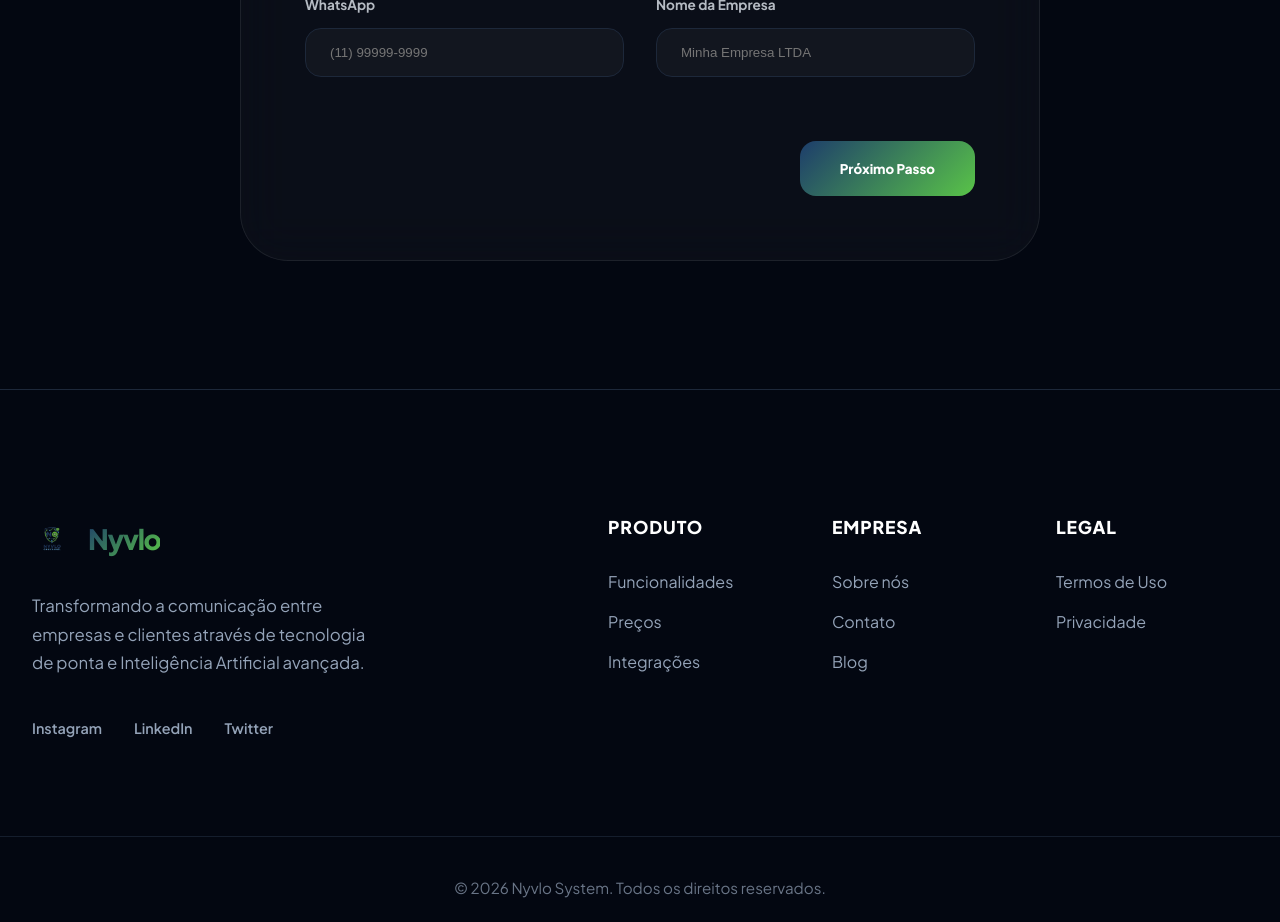
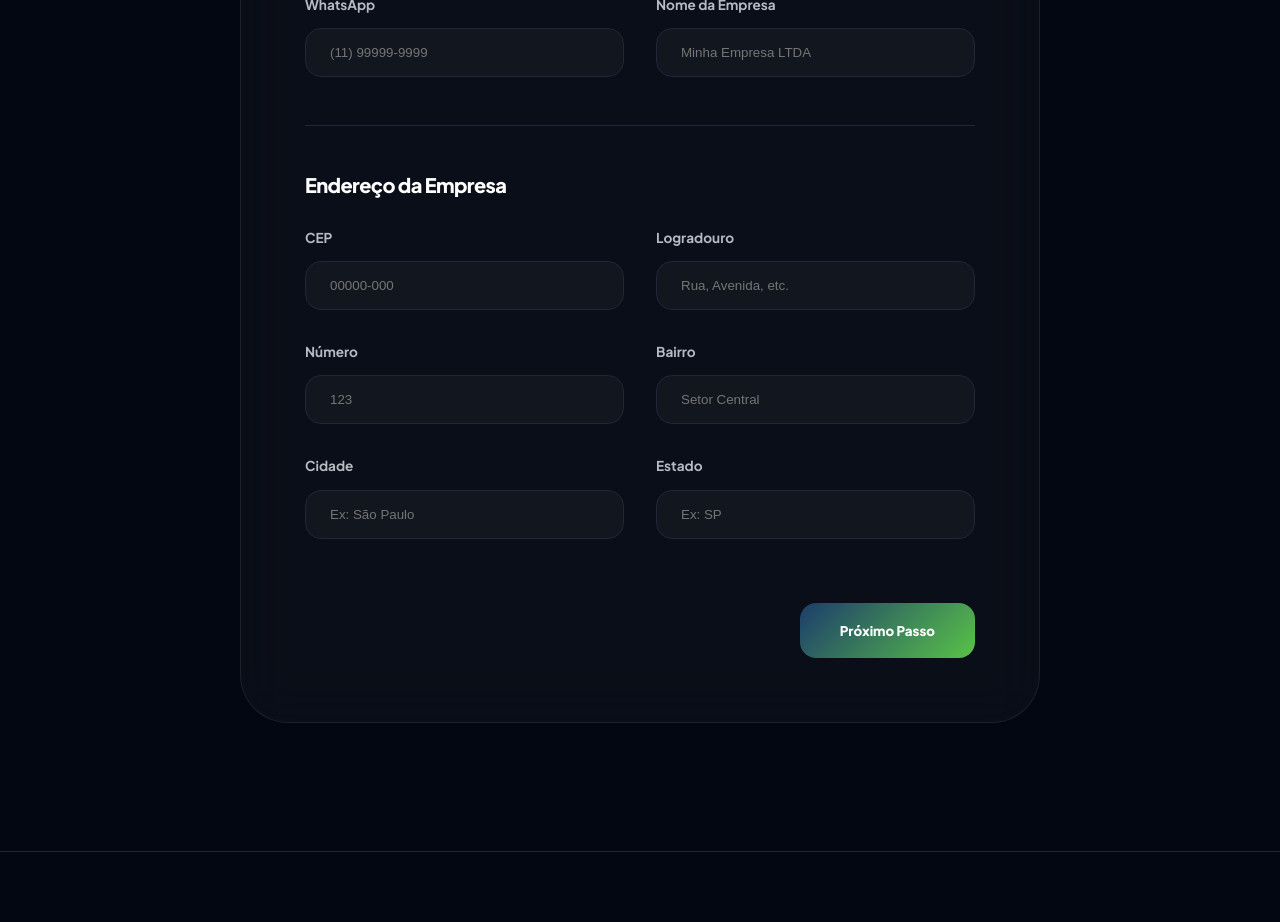
Before and after one commit to Nyvlo/Site-Nyvlo, a Vue app: page /checkout in a window 1280 px wide. Shown: the part 780-1702 px from the top of the page. Built offline with nearby package versions, Linux system fonts and the light colour scheme.

Commit message:
feat: add company address fields to onboarding checkout

```diff
--- a/src/views/CheckoutView.vue
+++ b/src/views/CheckoutView.vue
@@ -16,6 +16,13 @@ const form = ref({
   company: '',
   personType: 'pj', // 'pf' or 'pj'
   document: '',
+  // Address Information
+  cep: '',
+  street: '',
+  number: '',
+  neighborhood: '',
+  city: '',
+  state: '',
   // Step 2: Plan
   plan: route.query.plan || 'silver',
   // Step 3: Payment
@@ -139,6 +146,36 @@ const handleCompleteOnboarding = async () => {
             <div class="form-group">
               <label>Nome da Empresa</label>
               <input v-model="form.company" placeholder="Minha Empresa LTDA" />
+            </div>
+          </div>
+
+          <div class="address-section">
+            <h3>Endereço da Empresa</h3>
+            <div class="form-grid">
+              <div class="form-group">
+                <label>CEP</label>
+                <input v-model="form.cep" placeholder="00000-000" />
+              </div>
+              <div class="form-group">
+                <label>Logradouro</label>
+                <input v-model="form.street" placeholder="Rua, Avenida, etc." />
+              </div>
+              <div class="form-group half">
+                <label>Número</label>
+                <input v-model="form.number" placeholder="123" />
+              </div>
+              <div class="form-group half">
+                <label>Bairro</label>
+                <input v-model="form.neighborhood" placeholder="Setor Central" />
+              </div>
+              <div class="form-group">
+                <label>Cidade</label>
+                <input v-model="form.city" placeholder="Ex: São Paulo" />
+              </div>
+              <div class="form-group">
+                <label>Estado</label>
+                <input v-model="form.state" placeholder="Ex: SP" />
+              </div>
             </div>
           </div>
 
@@ -298,6 +335,19 @@ const handleCompleteOnboarding = async () => {
 .step-content p {
   color: var(--text-muted);
   margin-bottom: 3rem;
+}
+
+.address-section {
+  margin-top: 3rem;
+  padding-top: 3rem;
+  border-top: 1px solid var(--border);
+}
+
+.address-section h3 {
+  font-size: 1.25rem;
+  font-weight: 800;
+  margin-bottom: 2rem;
+  color: white;
 }
 
 .form-grid {
```
